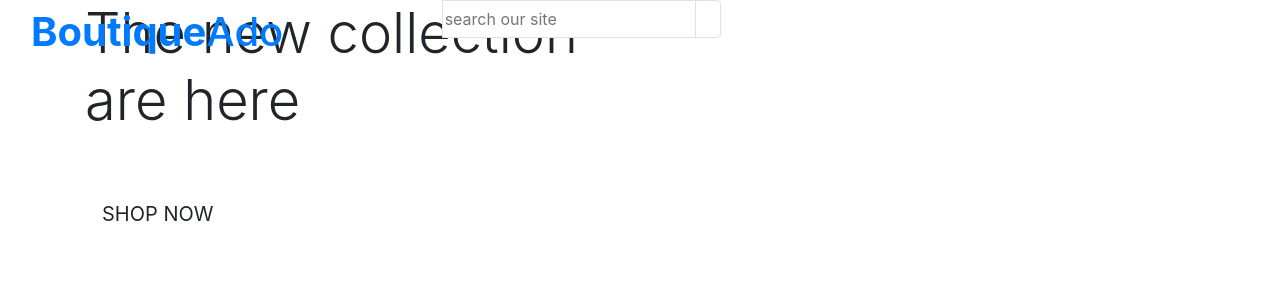
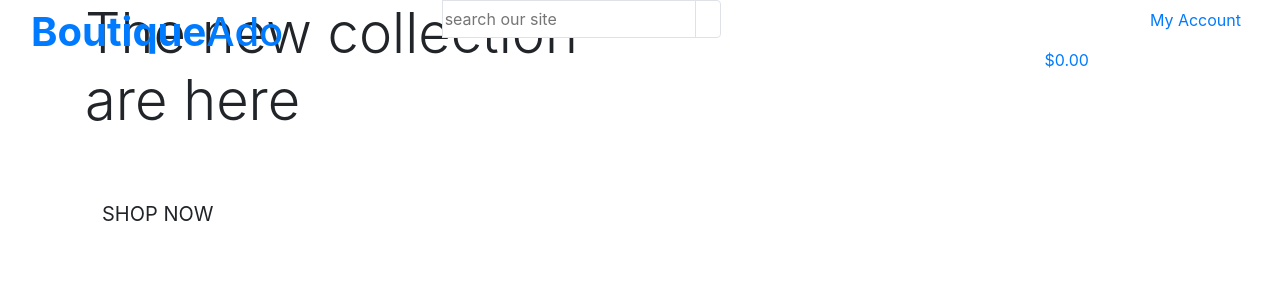
Before and after one commit to Melhefnawi/myforth-trial, a Django app: page / in a window 1280 px wide. Shown: the top 300 px of the page. Run offline with Django 3.2, Linux system fonts and the light colour scheme; some libraries are stand-ins or nearby versions.

Commit message:
finishing the heading

```diff
--- a/templates/base.html
+++ b/templates/base.html
@@ -41,13 +41,11 @@
 
 <body>
     <header class="container-fluid fixed-top">
-
         <div class="row">
             <div class="col-12 col-lg-4 py-1 py-lg-0 text-center text-lg-left">
                 <a href="{% url 'home' %}" class="nav-link main-logo-link">
                     <h1 class="logo-font text-black my-0"><strong>Boutique</strong>Ado</h1>
                 </a>
-
             </div>
             <div class="col-12 col-lg-4 py-1 py-lg-0">
                 <form method="GET" action="">
@@ -59,19 +57,45 @@
                                     <i class="fas fa-search"></i>
                                 </span>
                             </button>
-
                         </div>
                     </div>
                 </form>
-
             </div>
             <div class="col-12 col-lg-4 py-0 py-lg-0" >
                 <ul class="list-inline list-unstyled text-center text-lg-right round-0 my-0">
                     <li class="list-inline-item dropdown">
-
+                        <a href="#" class="text-black nav-link" id="user-options" data-toggle="dropdown" aria-haspopup="true" aria-expended="false">
+                            <div class="text-center">
+                                <div><i class="fas fa-user fa-lg"></i></div>
+                                <p class="my-0">My Account</p>
+                            </div>
+                        </a>
+                        <div class="dropdown-menu border-0" aria-labelledby="user-options">
+                            {% if request.user.is_authenticated %}
+                                {% if request.user.is_superuser %}
+                                    <a href="" class="dropdown-item">Product Management</a>
+                                {% endif %}
+                                <a href="#" class="dropdown-item">My Profile</a>
+                                <a href="{ % url 'account_logout' %}" class="dropdown-item">Logout</a>
+                            {% else %}
+                                <a href="{ % url 'account_signup' %}" class="dropdown-item">Resigter</a>
+                                <a href="{ % url 'account_login' %}" class="dropdown-item">Login</a>
+                            {% endif%}
+                        </div>
                     </li>
                     <li class="inline-item">
-
+                        <a class="{% if grand_total %}  text-info font-weight-bold {% else %} text-black {% endif %} nav-link " href="">
+                            <div class="text-center">
+                                <div><i class="fas fa-shopping-bag fa-lg"></i></div>
+                                <p class="my-0">
+                                    {% if grand_total%}
+                                        ${{ grand_total|floatformat:2}
+                                    {% else %}
+                                        $0.00
+                                    {% endif %}
+                                </p>
+                            </div>
+                        </a>
                     </li>
                 </ul>
 
```
